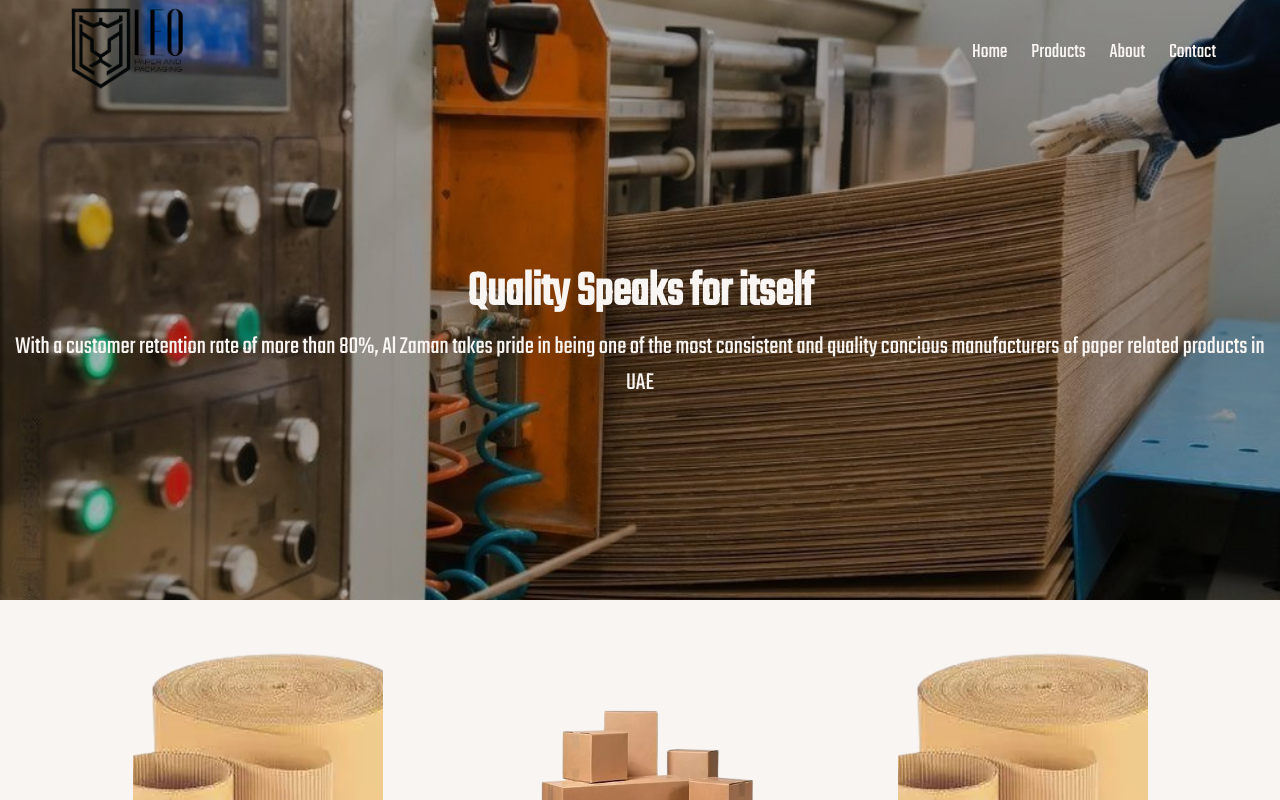
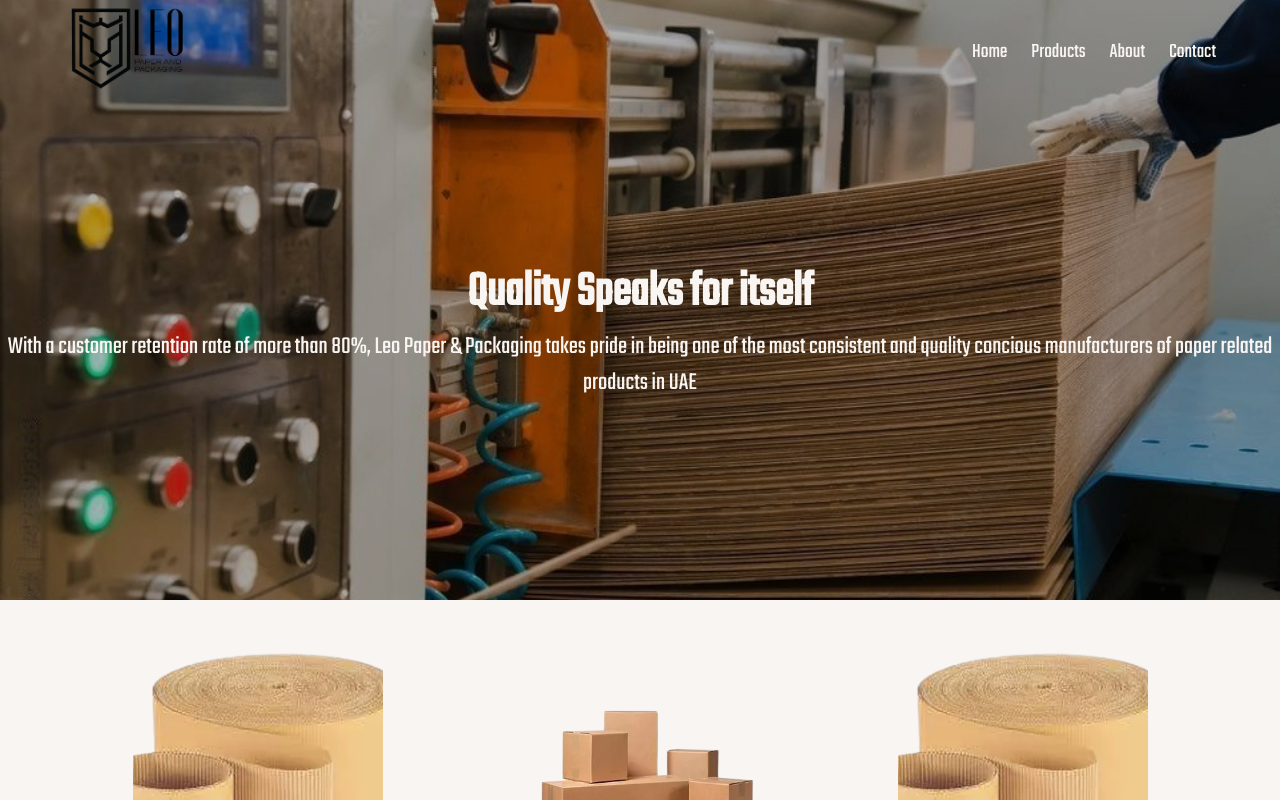
Before and after one commit to mustafajw07/Leo-Packaging, a React (Create React App) app: page /products in a window 1280 px wide. Shown: the top 800 px of the page. Built offline with nearby package versions, Linux system fonts and the light colour scheme.

Commit message:
name changes

```diff
--- a/public/index.html
+++ b/public/index.html
@@ -20,7 +20,7 @@
 <meta name="msapplication-TileColor" content="#ffffff">
 <meta name="msapplication-TileImage" content="/ms-icon-144x144.png">
 <meta name="theme-color" content="#ffffff">
-  <meta name="Al-Zaman" content="Al Zaman Packs is one of the leading
+  <meta name="Leo Paper & Packaging" content="Leo Paper & Packaging Packs is one of the leading
       Paper Core and Corrugated Sheet
       manufacturers in UAE."
     />
--- a/src/asserts/styles/about/company.js
+++ b/src/asserts/styles/about/company.js
@@ -63,8 +63,6 @@ const Wrapper = styled.div`
     .brand-logo {
       padding-bottom: 30px;
     }
-    .containerlogo {
-    }
 
     .company {
       padding-left: 7px;
--- a/src/components/product/Photo.js
+++ b/src/components/product/Photo.js
@@ -15,7 +15,7 @@ function Photo() {
             <div>
               <h1>Quality Speaks for itself </h1>
               <p>
-                With a customer retention rate of more than 80%, Al Zaman takes
+                With a customer retention rate of more than 80%, Leo Paper & Packaging takes
                 pride in being one of the most consistent and quality concious
                 manufacturers of paper related products in UAE
               </p>
```
